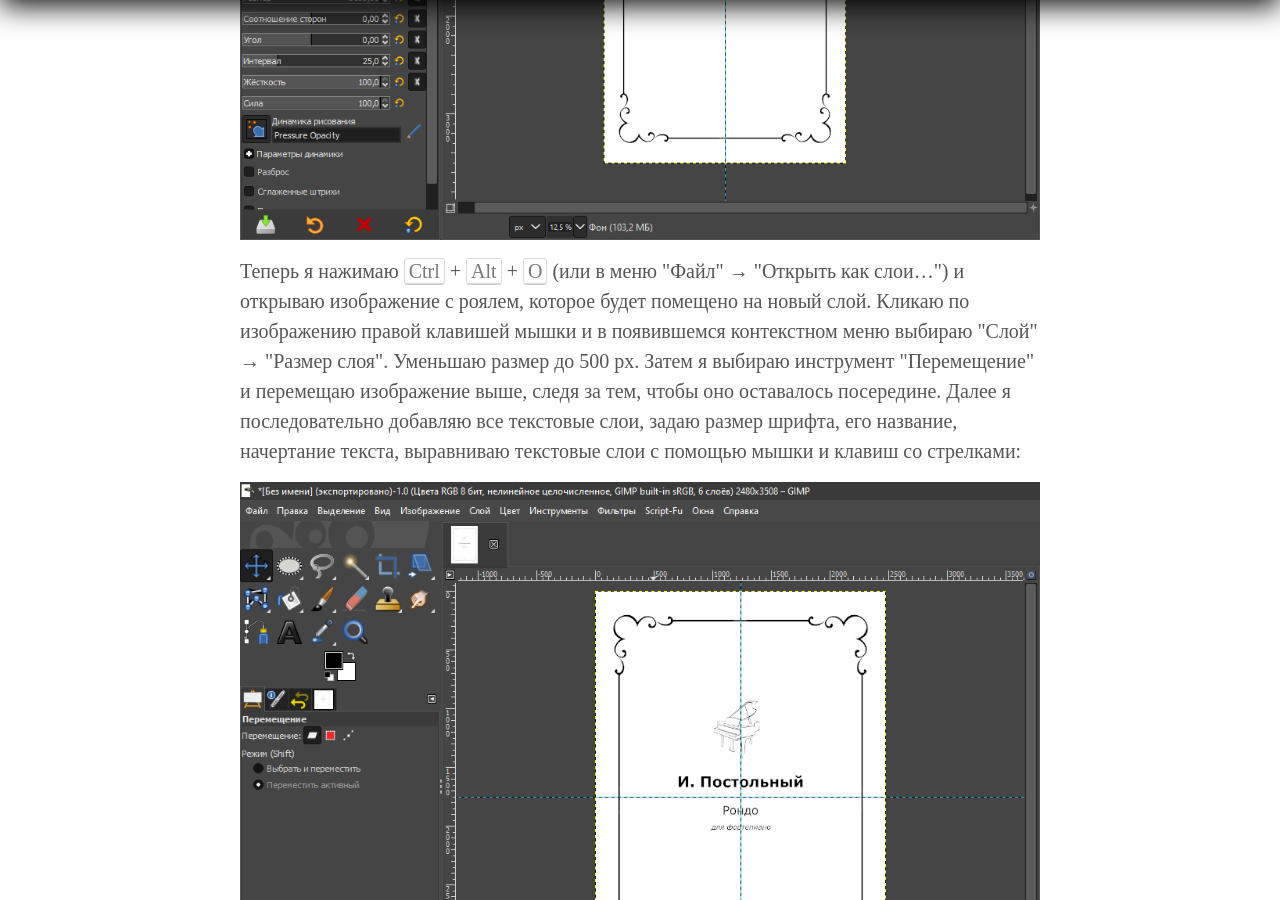
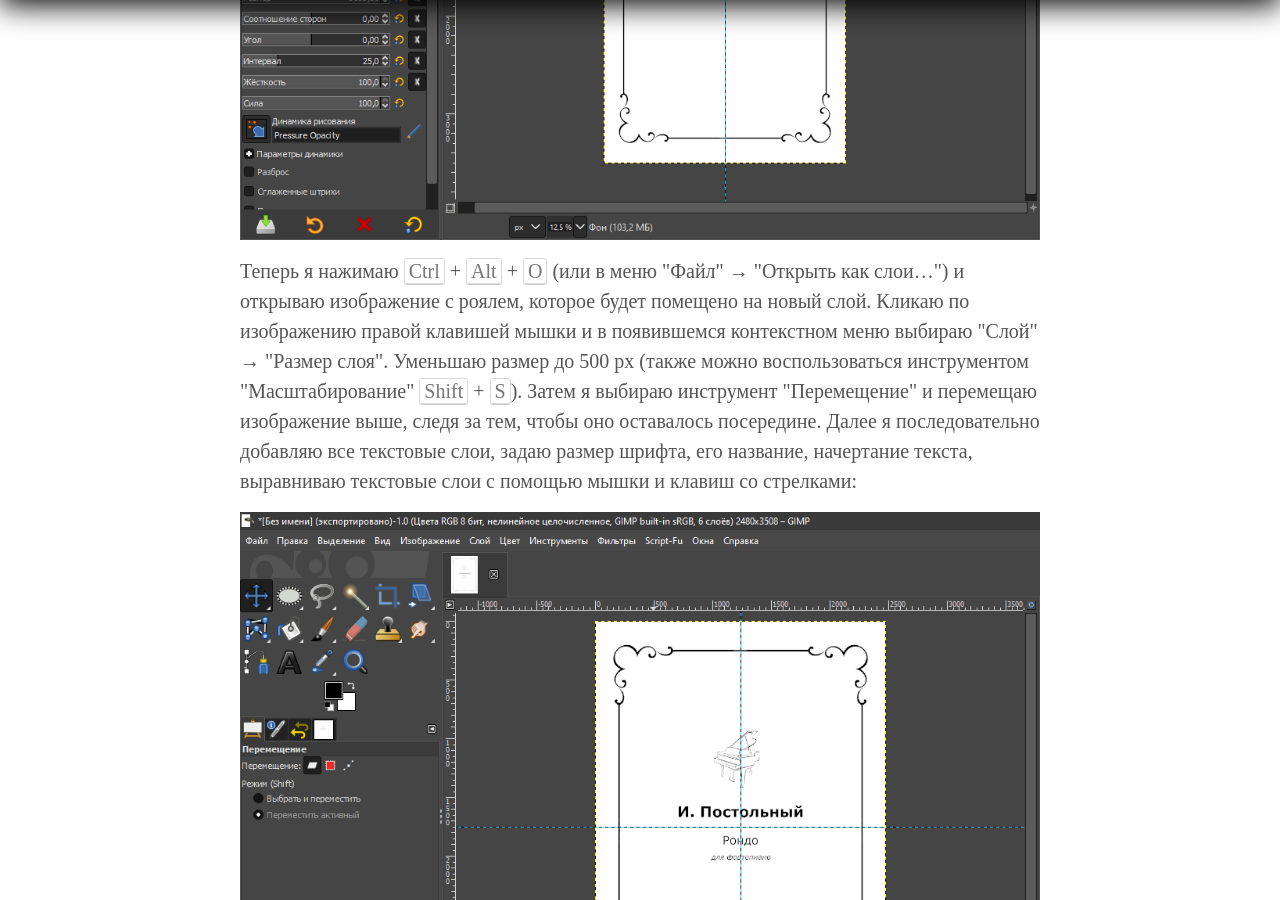
Before and after one commit to postolny/postolny.github.io, a Jekyll site: the page built from _posts/2023-04-02-come-creare-un-frontespizio.md, in a window 1280 px wide and 900 px high, scrolled down 11245 px. Built offline with Jekyll 4.4.1, drawn with Linux system fonts in a browser that asks for light colours; some of the changed text lies outside the part shown.

Commit message:
Add files via upload

```diff
--- a/_posts/2023-04-02-come-creare-un-frontespizio.md
+++ b/_posts/2023-04-02-come-creare-un-frontespizio.md
@@ -87,7 +87,7 @@ tags: Музыка
 
 ![gimp-frontespizio3]({{ site.baseurl }}/img/frontespizio/gimp-frontespizio3.png){: .lightbox}
 
-Теперь я нажимаю <kbd>Ctrl</kbd> + <kbd>Alt</kbd> + <kbd>O</kbd> (или в меню "Файл" → "Открыть как слои...") и открываю изображение с роялем, которое будет помещено на новый слой. Кликаю по изображению правой клавишей мышки и в появившемся контекстном меню выбираю "Слой" → "Размер слоя". Уменьшаю размер до 500 px. Затем я выбираю инструмент "Перемещение" и перемещаю изображение выше, следя за тем, чтобы оно оставалось посередине. Далее я последовательно добавляю все текстовые слои, задаю размер шрифта, его название, начертание текста, выравниваю текстовые слои с помощью мышки и клавиш со стрелками:
+Теперь я нажимаю <kbd>Ctrl</kbd> + <kbd>Alt</kbd> + <kbd>O</kbd> (или в меню "Файл" → "Открыть как слои...") и открываю изображение с роялем, которое будет помещено на новый слой. Кликаю по изображению правой клавишей мышки и в появившемся контекстном меню выбираю "Слой" → "Размер слоя". Уменьшаю размер до 500 px (также можно воспользоваться инструментом "Масштабирование" <kbd>Shift</kbd> + <kbd>S</kbd>). Затем я выбираю инструмент "Перемещение" и перемещаю изображение выше, следя за тем, чтобы оно оставалось посередине. Далее я последовательно добавляю все текстовые слои, задаю размер шрифта, его название, начертание текста, выравниваю текстовые слои с помощью мышки и клавиш со стрелками:
 
 ![gimp-frontespizio4]({{ site.baseurl }}/img/frontespizio/gimp-frontespizio4.png){: .lightbox}
 
```
Also changed, not shown: other parts of _posts/2023-04-02-come-creare-un-frontespizio.md (+1 -1 lines).
